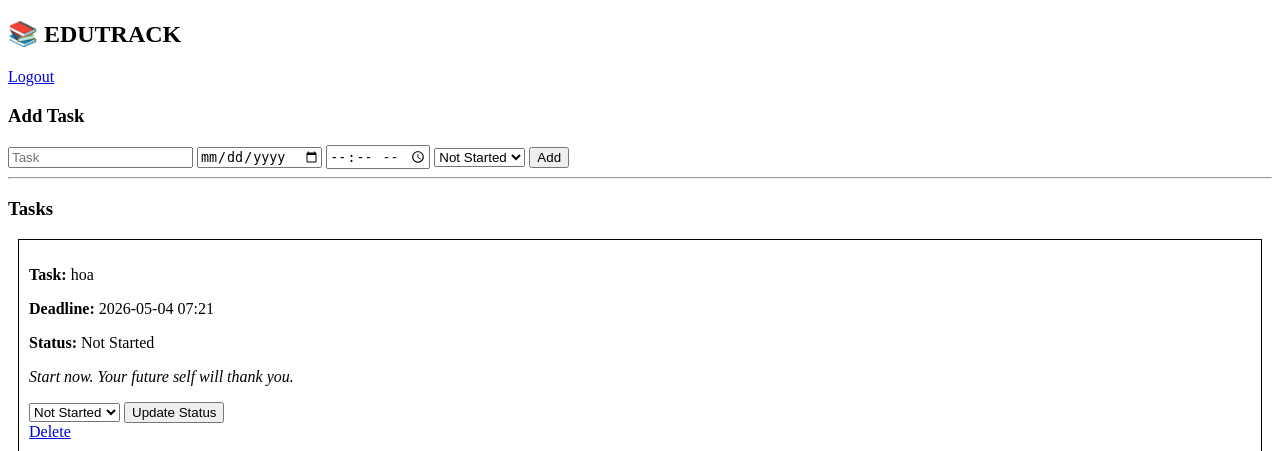
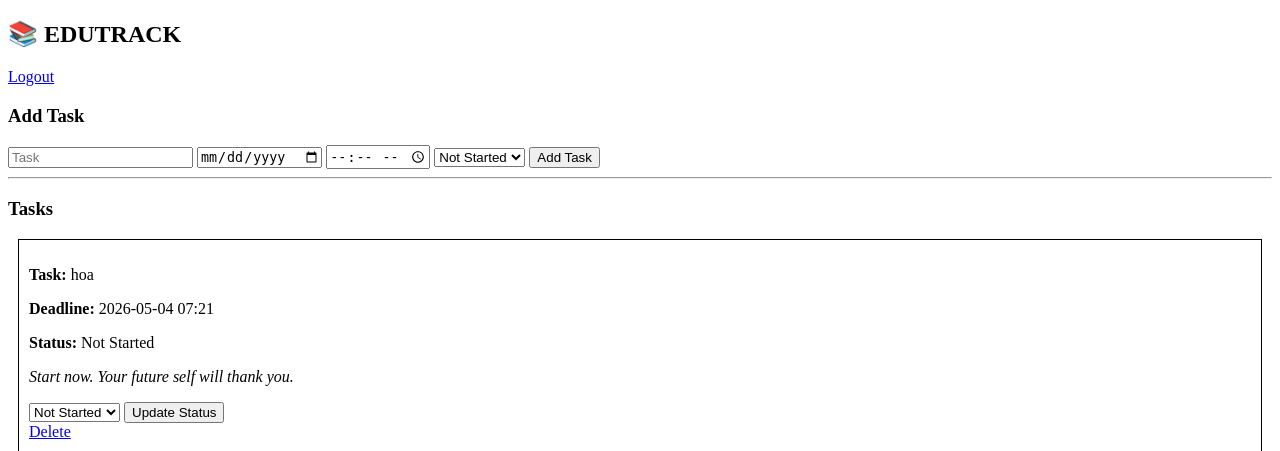
Before and after one commit to cjesteria56-arch/edutrack, a Flask app: page /home in a window 1280 px wide. Shown: the top 451 px of the page. Run offline with Flask 3, Linux system fonts and the light colour scheme; the visitor is signed in with stand-in values (Sample User, id 1).

Commit message:
Update index.html

```diff
--- a/EDUTRACK/templates/index.html
+++ b/EDUTRACK/templates/index.html
@@ -22,7 +22,7 @@
         <option>Done</option>
     </select>
 
-    <button type="submit">Add</button>
+    <button type="submit">Add Task</button>
 </form>
 
 <hr>
@@ -38,17 +38,18 @@
     <p><i>{{ task.quote }}</i></p>
 
     <!-- UPDATE STATUS -->
-        <form action="/update_status/{{ loop.index0 }}" method="POST">
+    <form action="/update_status/{{ task.id }}" method="POST">
         <select name="status">
-                <option>Not Started</option>
-                <option>In Progress</option>
-                <option>Done</option>
+            <option {% if task.status == "Not Started" %}selected{% endif %}>Not Started</option>
+            <option {% if task.status == "In Progress" %}selected{% endif %}>In Progress</option>
+            <option {% if task.status == "Done" %}selected{% endif %}>Done</option>
         </select>
+
         <button type="submit">Update Status</button>
     </form>
 
     <!-- DELETE -->
-        <a href="/delete/{{ loop.index0 }}">Delete</a>
+    <a href="/delete/{{ task.id }}">Delete</a>
 
 </div>
 {% endfor %}
```
Lines whose indentation alone changed are shown as unchanged.
